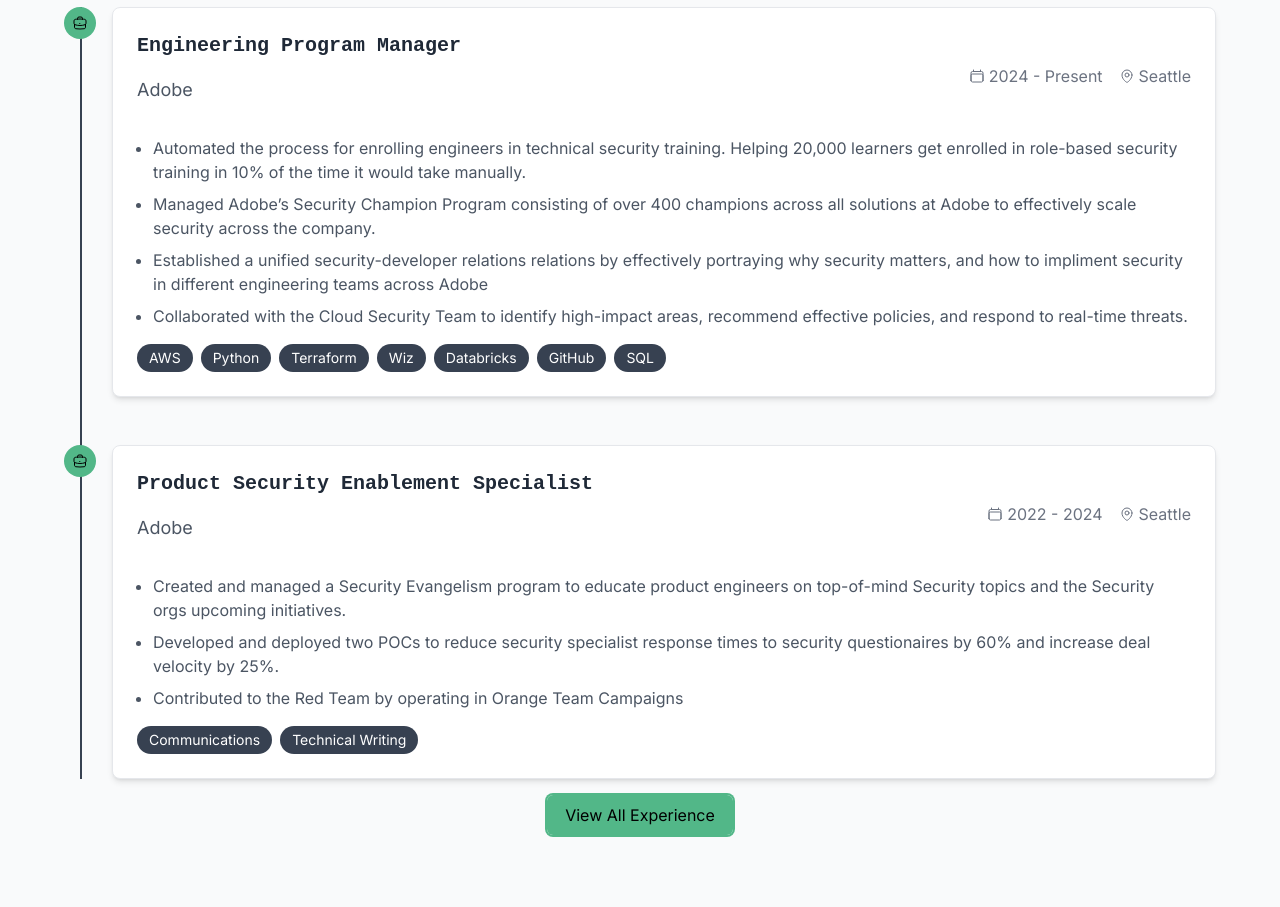
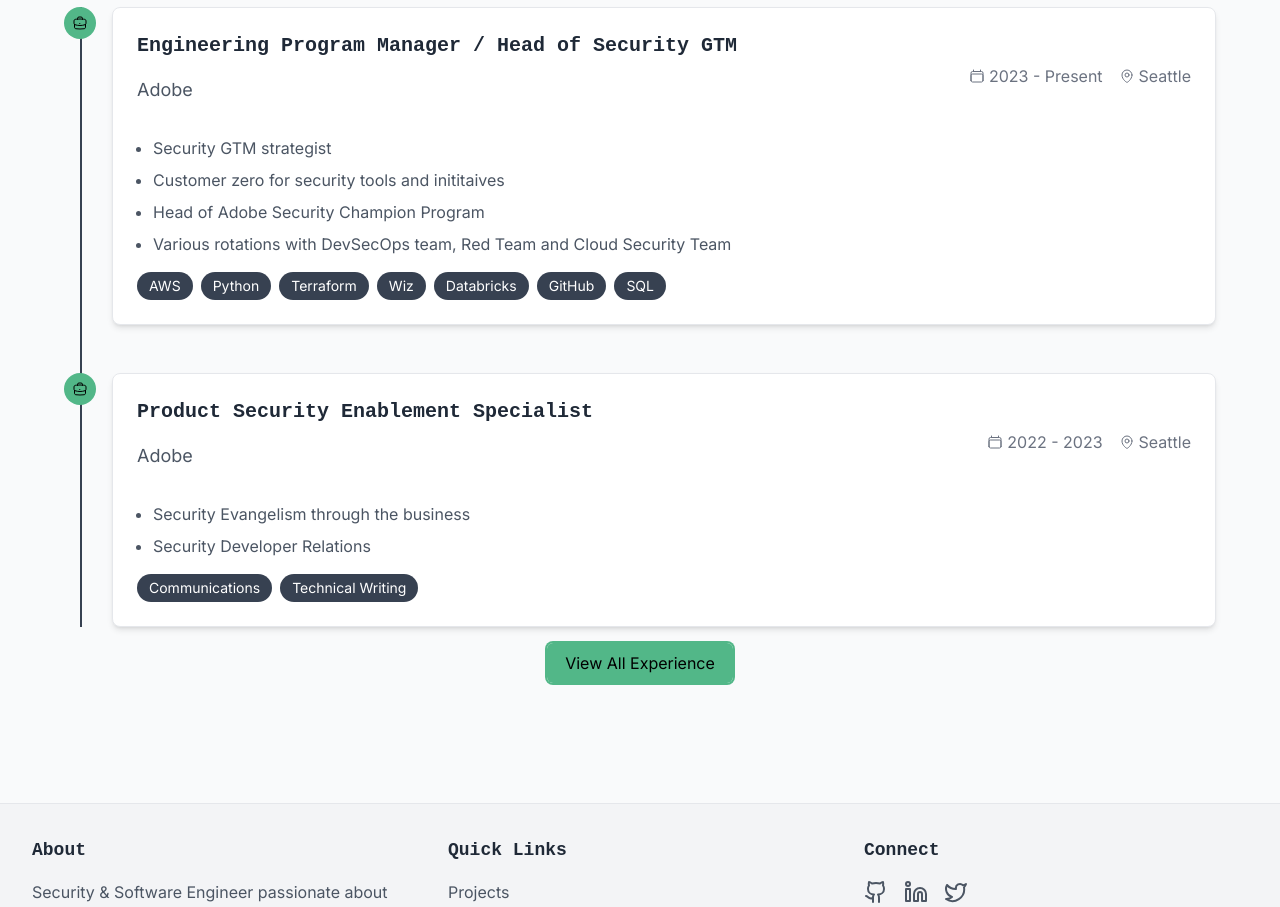
Before and after one commit to technolifts/portfolio-website, a Next.js app: page / in a window 1280 px wide. Shown: the part 2740-3647 px from the top of the page. Built offline with nearby package versions, Linux system fonts and the light colour scheme.

Commit message:
Update experience

```diff
--- a/src/content/experience.ts
+++ b/src/content/experience.ts
@@ -14,16 +14,16 @@
   export const experiences: Experience[] = [
     {
       id: 'current-role',
-      title: 'Engineering Program Manager',
+      title: 'Engineering Program Manager / Head of Security GTM',
       company: 'Adobe',
       location: 'Seattle',
-      startDate: '2024',
+      startDate: '2023',
       endDate: 'Present',
       description: [
-        'Automated the process for enrolling engineers in technical security training. Helping 20,000 learners get enrolled in role-based security training in 10% of the time it would take manually.',
-        'Managed Adobe’s Security Champion Program consisting of over 400 champions across all solutions at Adobe to effectively scale security across the company. ',
-        'Established a unified security-developer relations relations by effectively portraying why security matters, and how to impliment security in different engineering teams across Adobe',
-        'Collaborated with the Cloud Security Team to identify high-impact areas, recommend effective policies, and respond to real-time threats.'
+        'Security GTM strategist',
+        'Customer zero for security tools and inititaives',
+        'Head of Adobe Security Champion Program',
+        'Various rotations with DevSecOps team, Red Team and Cloud Security Team'
       ],
       technologies: ['AWS', 'Python', 'Terraform', 'Wiz', 'Databricks', 'GitHub', 'SQL'],
       type: 'security'
@@ -34,11 +34,10 @@
       company: 'Adobe',
       location: 'Seattle',
       startDate: '2022',
-      endDate: '2024',
+      endDate: '2023',
       description: [
-        'Created and managed a Security Evangelism program to educate product engineers on top-of-mind Security topics and the Security orgs upcoming initiatives. ',
-        'Developed and deployed two POCs to reduce security specialist response times to security questionaires by 60% and increase deal velocity by 25%. ',
-        'Contributed to the Red Team by operating in Orange Team Campaigns'
+        'Security Evangelism through the business',
+        'Security Developer Relations'
       ],
       technologies: ['Communications', 'Technical Writing'],
       type: 'security'
```
